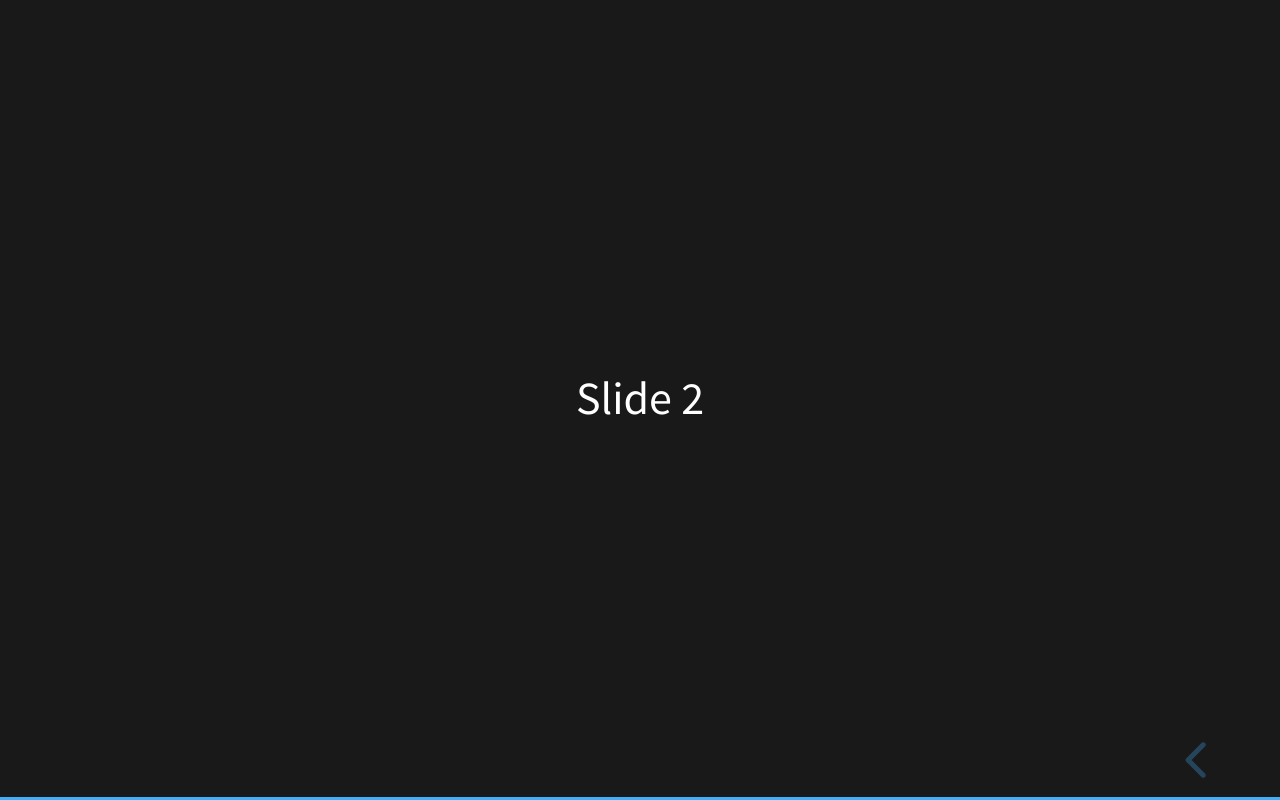
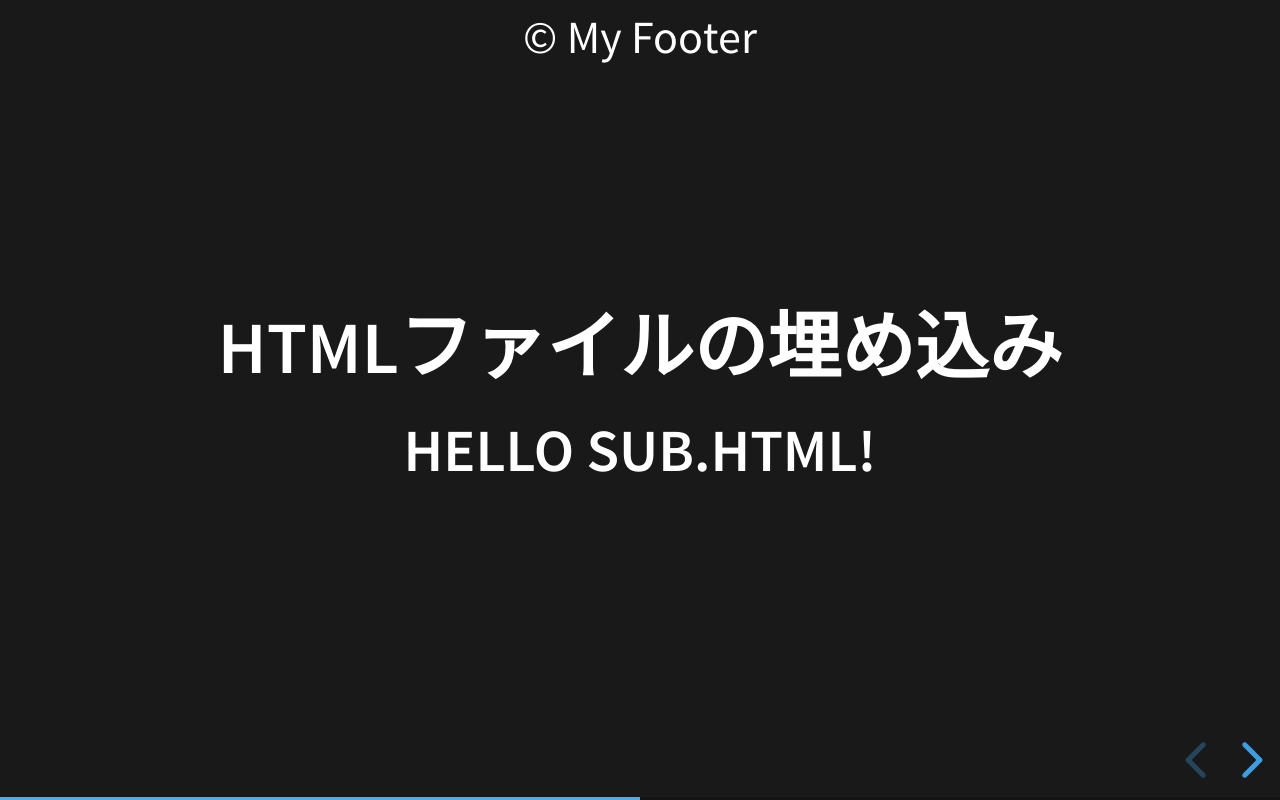
Before and after one commit to ryoyosh1mura/test, a plain HTML site: page slide-reveal.js/index.html in a window 1280 px wide. Both pictures are taken after a click on the button "next slide". Drawn offline with Linux system fonts and the light colour scheme.

Commit message:
できること検証

```diff
--- a/slide-reveal.js/index.html
+++ b/slide-reveal.js/index.html
@@ -1,5 +1,5 @@
 <!doctype html>
-<html lang="en">
+<html lang="ja">
 	<head>
 		<meta charset="utf-8">
 		<meta name="viewport" content="width=device-width, initial-scale=1.0, maximum-scale=1.0, user-scalable=no">
@@ -9,6 +9,7 @@
 		<link rel="stylesheet" href="dist/reset.css">
 		<link rel="stylesheet" href="dist/reveal.css">
 		<link rel="stylesheet" href="dist/theme/black.css">
+		<link rel="stylesheet" href="dist/theme/my-custom.css">
 
 		<!-- Theme used for syntax highlighted code -->
 		<link rel="stylesheet" href="plugin/highlight/monokai.css">
@@ -16,8 +17,22 @@
 	<body>
 		<div class="reveal">
 			<div class="slides">
-				<section>Slide 1</section>
-				<section>Slide 2</section>
+				<section>
+					<h2>speaker notes</h2>
+					<aside class="notes">
+						Shhh, these are your private notes 📝
+					</aside>
+				</section>
+
+				<section class="with-footer">
+					<h2>htmlファイルの埋め込み</h2>
+					<div id="sub-container"></div>
+				</section>
+
+				<section>
+					<h2>スライドデザイン適用</h2>
+				</section>
+				<div class="footer">© My Footer</div>
 			</div>
 		</div>
 
@@ -36,5 +51,22 @@
 				plugins: [ RevealMarkdown, RevealHighlight, RevealNotes ]
 			});
 		</script>
+		<script>
+			// htmlファイル埋め込み
+			fetch("sub.html")
+			.then(res => res.text())
+			.then(html => {
+				document.getElementById("sub-container").innerHTML = html;
+			});
+const footer = document.querySelector('.footer');
+
+Reveal.on('slidechanged', event => {
+  if (event.currentSlide.classList.contains('with-footer')) {
+    footer.style.display = 'block';
+  } else {
+    footer.style.display = 'none';
+  }
+});
+		</script>
 	</body>
 </html>
--- /dev/null
+++ b/slide-reveal.js/sub.html
@@ -0,0 +1 @@
+<h3>hello sub.html!</h3>
```
Also changed, not shown: 1 other file.
